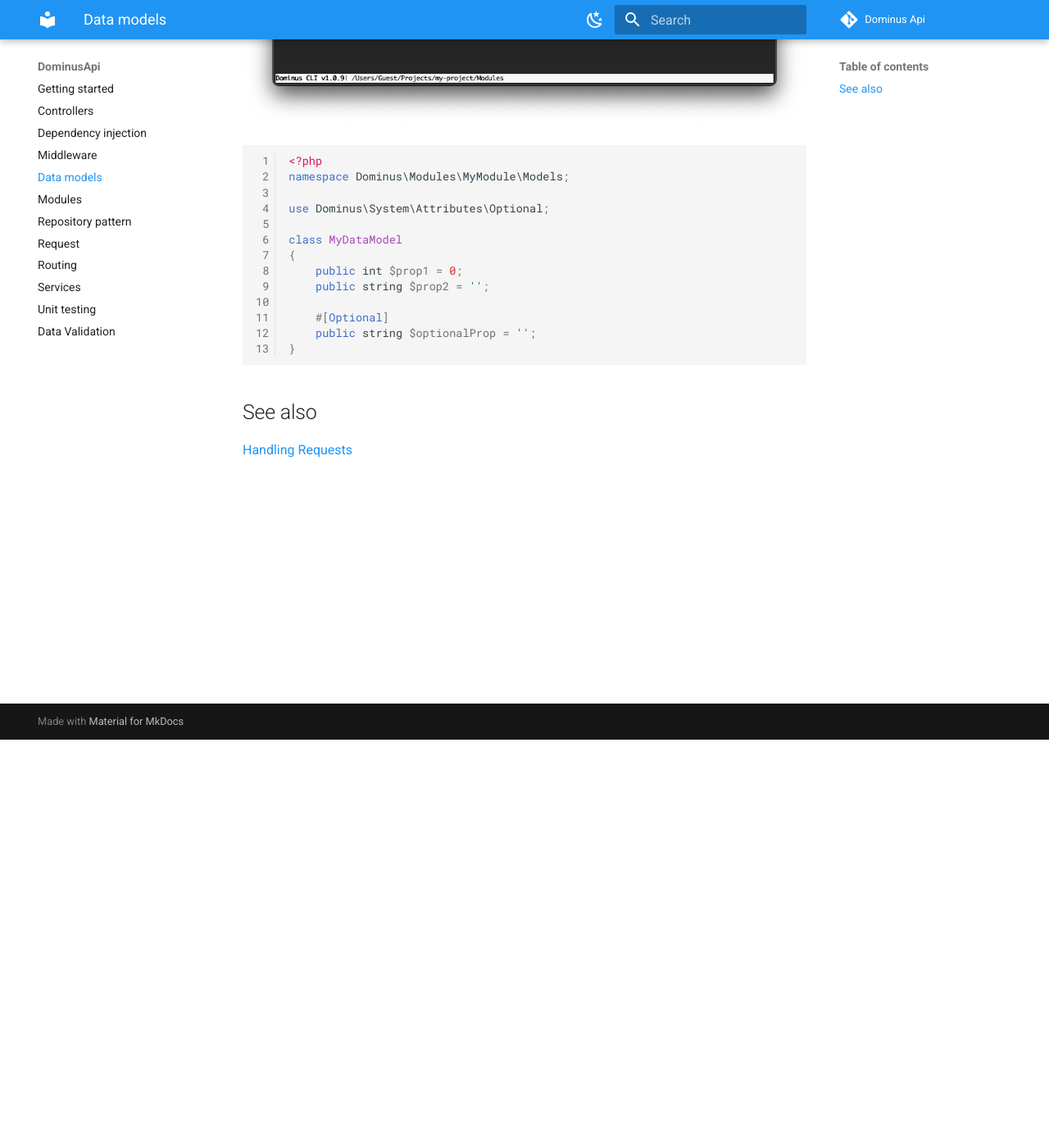
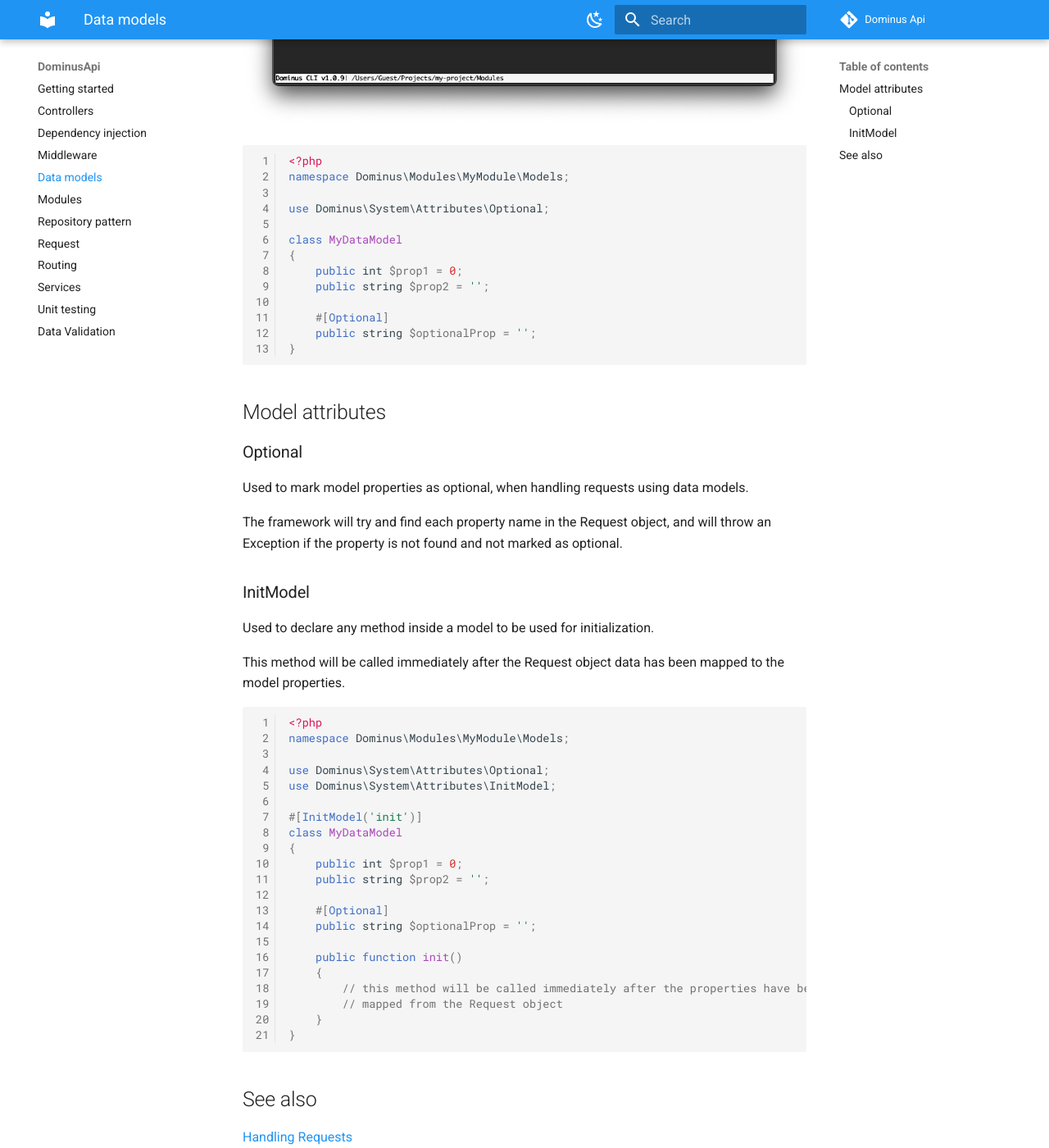
Before and after one commit to daniel1919-00/DominusApi, an MkDocs documentation site: the page built from docs/docs/models.md, in a window 1280 px wide and 1400 px high, scrolled down 498 px. Shown: the whole window at 82% size. Built offline with MkDocs 1.6.1 and Material for MkDocs 9.7.7, drawn with Linux system fonts in a browser that asks for light colours; comment, search, counter and statistics services are not loaded.

Commit message:
added new attribute used to specify a init method for any data model used for auto-validation

````diff
--- a/docs/docs/models.md
+++ b/docs/docs/models.md
@@ -20,6 +20,43 @@ class MyDataModel
 }
 ```
 
+## Model attributes
+
+### Optional
+Used to mark model properties as optional, when handling requests using data models.
+
+The framework will try and find each property name in the Request object, and will throw an Exception if the property is not found and not marked as optional.
+
+### InitModel
+Used to declare any method inside a model to be used for initialization.
+
+This method will be called immediately after the Request object data has been mapped to the model properties.
+
+``` php
+<?php
+namespace Dominus\Modules\MyModule\Models;
+
+use Dominus\System\Attributes\Optional;
+use Dominus\System\Attributes\InitModel;
+
+#[InitModel('init')]
+class MyDataModel
+{
+    public int $prop1 = 0;
+    public string $prop2 = '';
+
+    #[Optional]
+    public string $optionalProp = '';
+
+    public function init()
+    {
+        // this method will be called immediately after the properties have been
+        // mapped from the Request object
+    }
+}
+```
+
+
 ## See also
 
 [Handling Requests](request.md)
--- a/download-manifest.json
+++ b/download-manifest.json
@@ -1,5 +1,5 @@
 {
-    "version": "1.2.8",
+    "version": "1.2.9",
     "manifest": [
         {
             "type": "dir",
````
Also changed, not shown: 2 other files.
